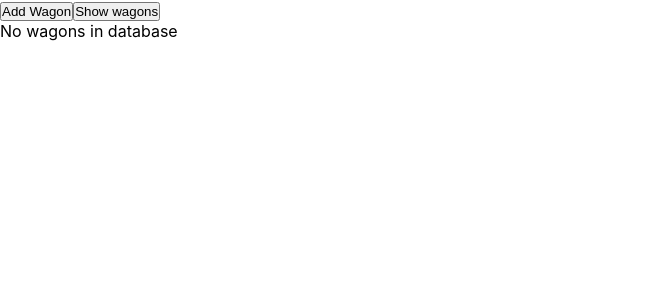
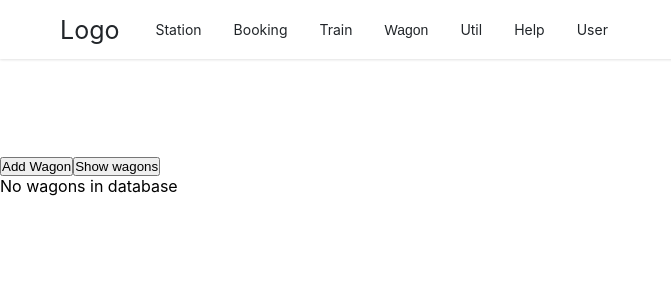
Before and after one commit to MultimedieGunvor/track-overview, a React (Create React App) app: page / in a window 1280 px wide. Shown: the top 300 px of the page, without its empty margins (0-671 px from the left). Built offline with nearby package versions, Linux system fonts and the light colour scheme.

Commit message:
importing the routes in App.js

```diff
--- a/src/App.js
+++ b/src/App.js
@@ -1,4 +1,14 @@
 import React from 'react';
+import { Routes, Route } from 'react-router-dom';
+// import Station from './routes/Station';
+import Booking from './routes/Booking';
+import Train from './routes/Train';
+import ShowWagon from './routes/ShowWagon';
+import ShowWagonTrace from './routes/ShowWagonTrace';
+import ShowTransportBooking from './routes/ShowTransportBooking';
+import Util from './routes/Util';
+import Help from './routes/Help';
+import Layout from './components/Menu/Layout';
 
 import Station from './pages/Station';
 
@@ -8,6 +18,18 @@ import './App.css';
 function App() {
   return (
     <main>
+      <Routes>
+        <Route path="/" element={<Layout />}>
+          {/* <Route index element={<Station />} /> */}
+          <Route path="booking" element={<Booking />} />
+          <Route path="train" element={<Train />} />
+          <Route path="show-wagon" element={<ShowWagon />} />
+          <Route path="show-wagon-trace" element={<ShowWagonTrace />} />
+          <Route path="show-transport-booking" element={<ShowTransportBooking />} />
+          <Route path="util" element={<Util />} />
+          <Route path="help" element={<Help />} />
+        </Route>
+      </Routes>
 
       <Station />
     </main>
```
